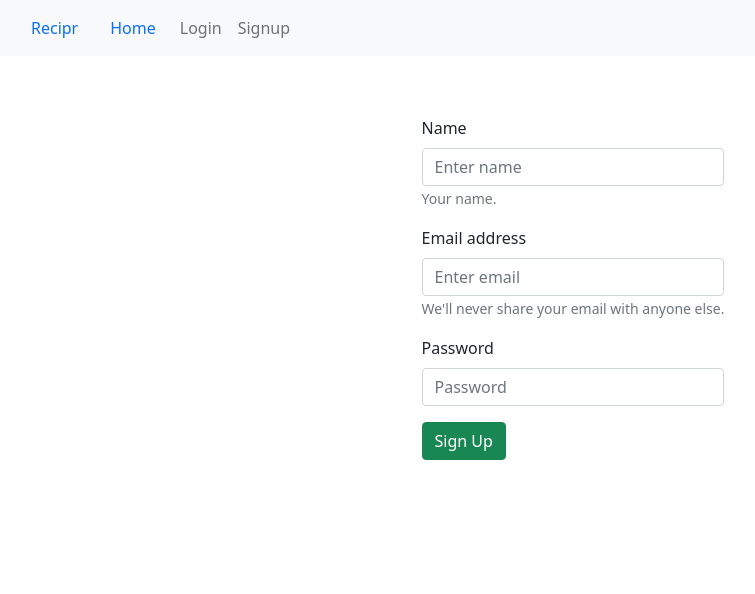
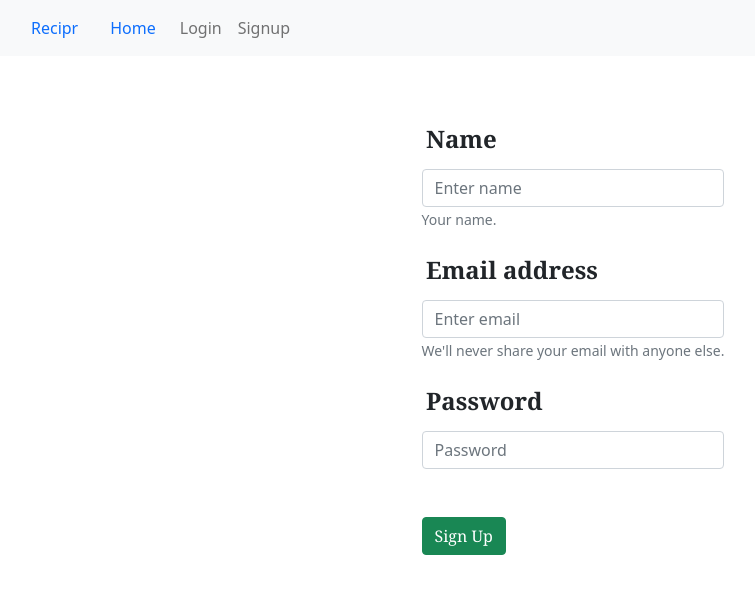
Before and after one commit to blessingaliu/Recipr, a React (Create React App) app in the folder recipr-front-end/: page /signup in a window 1280 px wide. Shown: the top 594 px of the page, without its empty margins (67-822 px from the left). Built offline with nearby package versions, Linux system fonts and the light colour scheme; no server answers.

Commit message:
added styling to components when not logged in

```diff
--- a/recipr-front-end/src/components/searchbar/styles.css
+++ b/recipr-front-end/src/components/searchbar/styles.css
@@ -20,7 +20,8 @@
   color: white;
   text-shadow: 1px 1px #1a1515;
   font-family: Charter, Georgia, Times, Serif;
-  font-size: 1.2rem;
+  font-size: 1.3rem;
+  font-weight: bold;
 }
 
 .username {
--- a/recipr-front-end/src/pages/Login/Login.js
+++ b/recipr-front-end/src/pages/Login/Login.js
@@ -4,7 +4,6 @@ import { MyContext } from "../../context";
 import axios from "../../Axios";
 import "./styles.css";
 import { useHistory } from "react-router-dom";
-
 
 function Login() {
   const history = useHistory();
@@ -13,7 +12,6 @@ function Login() {
   const { setUser } = useContext(MyContext);
 
   function handleLogin(e) {
-
     e.preventDefault();
     if (!email || !password) {
       return alert("Please fill out the fields");
@@ -21,9 +19,9 @@ function Login() {
     axios
       .post("/login", { email, password })
       .then(({ data }) => {
-       localStorage.setItem("token", data.token);
-       setUser(data)
-       history.replace('/');
+        localStorage.setItem("token", data.token);
+        setUser(data);
+        history.replace("/");
       })
       .catch((err) => console.log(err));
   }
@@ -32,7 +30,7 @@ function Login() {
     <div className="login">
       <Form onSubmit={handleLogin}>
         <Form.Group className="mb-3" controlId="formBasicEmail">
-          <Form.Label>Email address</Form.Label>
+          <Form.Label className="label">Email address</Form.Label>
           <Form.Control
             type="email"
             placeholder="Enter email"
@@ -46,7 +44,7 @@ function Login() {
         </Form.Group>
 
         <Form.Group className="mb-3" controlId="formBasicPassword">
-          <Form.Label>Password</Form.Label>
+          <Form.Label className="label">Password</Form.Label>
           <Form.Control
             type="password"
             placeholder="Enter password"
@@ -58,7 +56,7 @@ function Login() {
         {/* <Form.Group className="mb-3" controlId="formBasicCheckbox">
           <Form.Check type="checkbox" label="Check me out" />
         </Form.Group> */}
-        <Button variant="success" type="submit">
+        <Button className="mylogin-button" variant="success" type="submit">
           Log In
         </Button>
       </Form>
--- a/recipr-front-end/src/pages/Login/styles.css
+++ b/recipr-front-end/src/pages/Login/styles.css
@@ -4,3 +4,21 @@
   justify-content: center;
   margin-top: 60px;
 }
+
+.mylogin-button {
+  display: flex;
+  justify-content: center;
+  align-items: center;
+  font-weight: bold;
+  font-family: Charter, Georgia, Times, Serif;
+  font-size: 2.8rem;
+  margin-top: 2rem;
+}
+
+.label {
+  font-weight: bold;
+  font-family: Charter, Georgia, Times, Serif;
+  font-size: 1.5rem;
+  line-height: 1.5;
+  padding: 1.5%;
+}
--- a/recipr-front-end/src/pages/Signup/Signup.js
+++ b/recipr-front-end/src/pages/Signup/Signup.js
@@ -30,7 +30,7 @@ function Signup() {
     <div className="signup">
       <Form onSubmit={handleSignup}>
         <Form.Group className="mb-3" controlId="formBasicName">
-          <Form.Label>Name</Form.Label>
+          <Form.Label className="label">Name</Form.Label>
           <Form.Control
             type="text"
             placeholder="Enter name"
@@ -42,7 +42,7 @@ function Signup() {
         </Form.Group>
 
         <Form.Group className="mb-3" controlId="formBasicEmail">
-          <Form.Label>Email address</Form.Label>
+          <Form.Label className="label">Email address</Form.Label>
           <Form.Control
             type="email"
             placeholder="Enter email"
@@ -56,7 +56,7 @@ function Signup() {
         </Form.Group>
 
         <Form.Group className="mb-3" controlId="formBasicPassword">
-          <Form.Label>Password</Form.Label>
+          <Form.Label className="label">Password</Form.Label>
           <Form.Control
             type="password"
             placeholder="Password"
@@ -68,7 +68,7 @@ function Signup() {
         {/* <Form.Group className="mb-3" controlId="formBasicCheckbox">
           <Form.Check type="checkbox" label="Check me out" />
         </Form.Group> */}
-        <Button variant="success" type="submit">
+        <Button className="mysignup-button" variant="success" type="submit">
           Sign Up
         </Button>
       </Form>
--- a/recipr-front-end/src/pages/Signup/styles.css
+++ b/recipr-front-end/src/pages/Signup/styles.css
@@ -4,3 +4,21 @@
   justify-content: center;
   margin-top: 60px;
 }
+
+.mysignup-button {
+  display: flex;
+  justify-content: center;
+  align-items: center;
+  font-weight: bold;
+  font-family: Charter, Georgia, Times, Serif;
+  font-size: 2.8rem;
+  margin-top: 2rem;
+}
+
+.label {
+  font-weight: bold;
+  font-family: Charter, Georgia, Times, Serif;
+  font-size: 1.5rem;
+  line-height: 1.5;
+  padding: 1.5%;
+}
```
